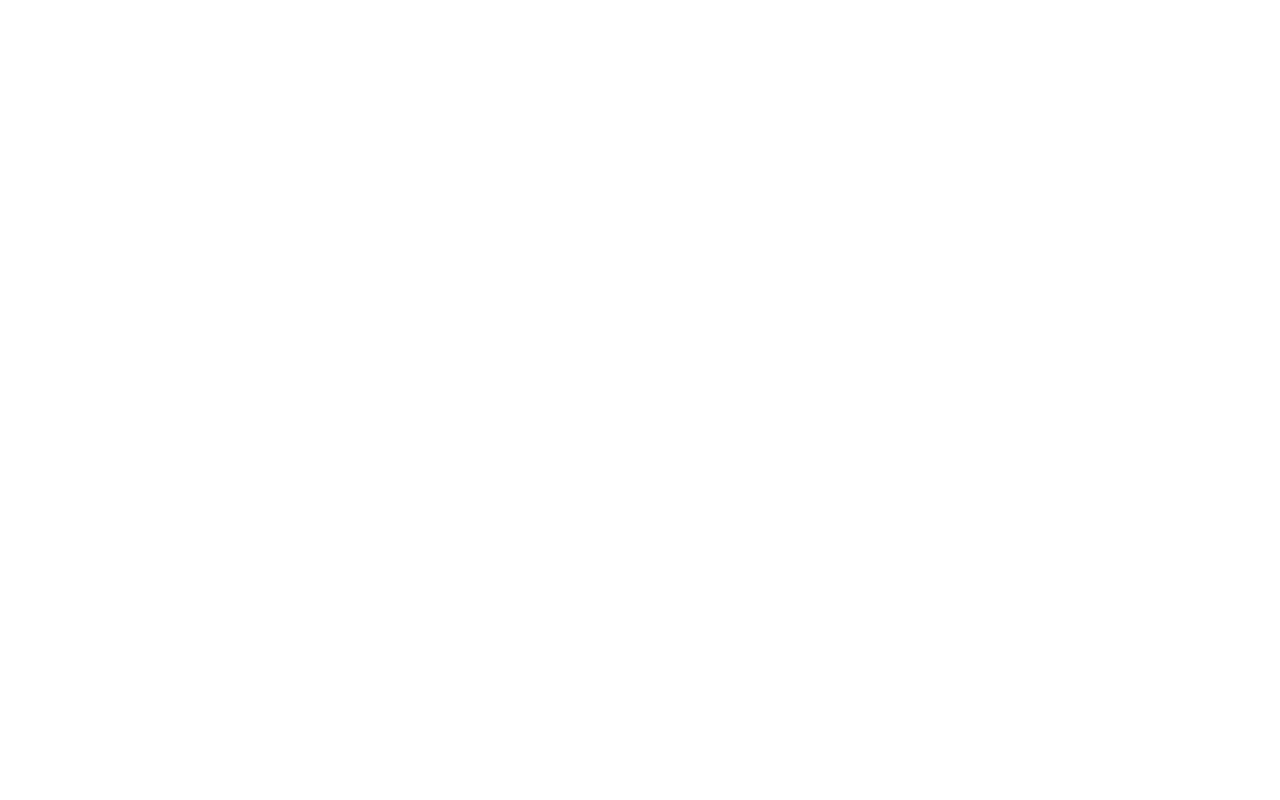
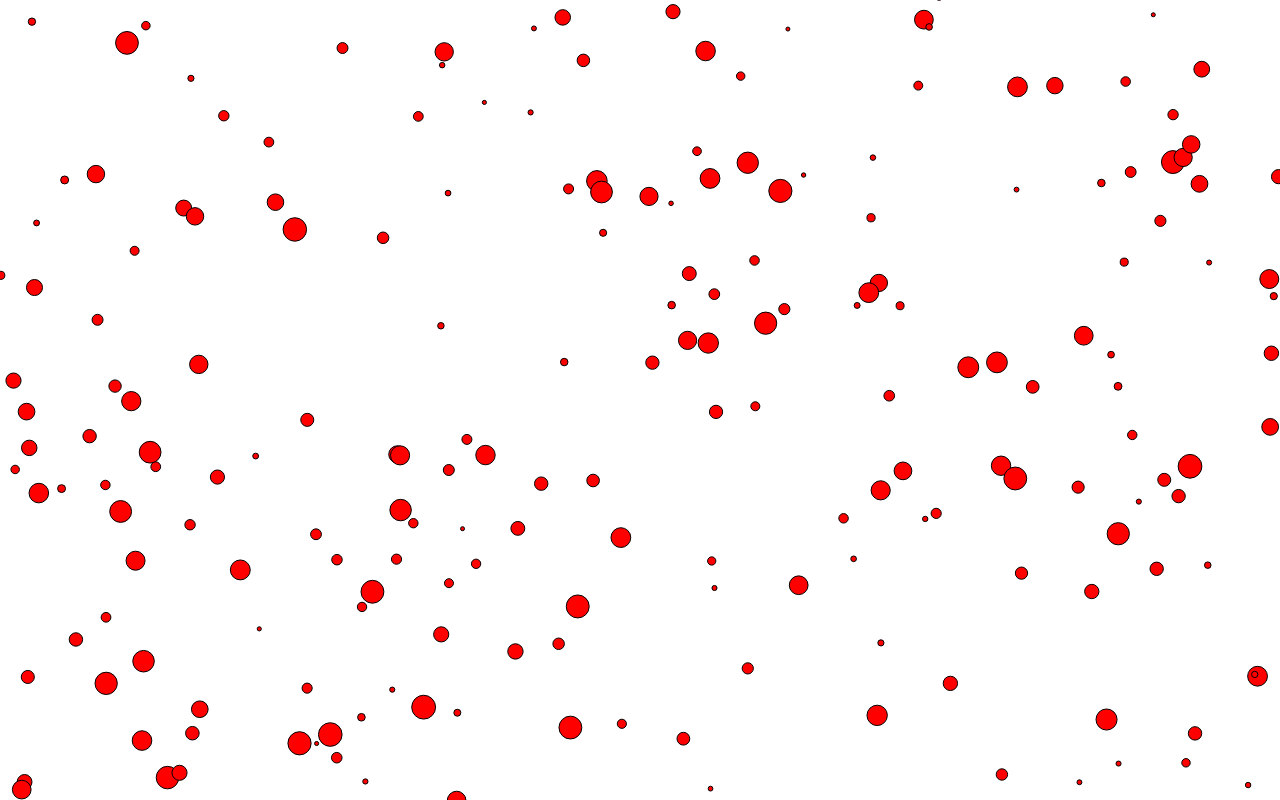
Before and after one commit to yes-im-harsh/html-canvas, a plain HTML site: page index.html in a window 1280 px wide. Drawn offline with Linux system fonts and the light colour scheme.

Commit message:
Particles System Implemented

```diff
--- a/index.html
+++ b/index.html
@@ -1,12 +1,15 @@
 <!DOCTYPE html>
 <html lang="en">
-<head>
- <meta charset="UTF-8">
- <meta http-equiv="X-UA-Compatible" content="IE=edge">
- <meta name="viewport" content="width=device-width, initial-scale=1.0">
- <title>Canvas Design</title>
-</head>
-<body>
+  <head>
+    <meta charset="UTF-8" />
+    <meta http-equiv="X-UA-Compatible" content="IE=edge" />
+    <meta name="viewport" content="width=device-width, initial-scale=1.0" />
+    <link rel="stylesheet" href="style.css" />
+    <title>Canvas Design</title>
+  </head>
+  <body>
+    <canvas id="canvas1"></canvas>
 
-</body>
+    <script src="script.js"></script>
+  </body>
 </html>
--- a/script.js
+++ b/script.js
@@ -0,0 +1,56 @@
+const canvas = document.getElementById("canvas1");
+const ctx = canvas.getContext("2d");
+canvas.width = window.innerWidth;
+canvas.height = window.innerHeight;
+let numberOfParticles = 200;
+const particlesArray = [];
+
+class Particle {
+  constructor() {
+    this.x = Math.random() * canvas.width;
+    this.y = Math.random() * canvas.height;
+    this.radius = Math.random() * 10 + 2;
+    this.speedX = Math.random() * 3 - 1.5;
+    this.speedY = Math.random() * 3 - 1.5;
+  }
+  draw() {
+    ctx.beginPath();
+    ctx.arc(this.x, this.y, this.radius, 0, Math.PI * 2);
+    ctx.fillStyle = "red";
+    ctx.fill();
+    ctx.strokeStyle = "black";
+    ctx.stroke();
+  }
+  update() {
+    this.x += this.speedX;
+    this.y += this.speedY;
+    if (this.x + this.radius > canvas.width || this.x - this.radius < 0) {
+      this.speedX = -this.speedX;
+    }
+    if (this.y + this.radius > canvas.height || this.y + this.radius < 0) {
+      this.speedY = -this.speedY;
+    }
+    this.draw();
+  }
+}
+function init() {
+  for (let i = 0; i < numberOfParticles; i++) {
+    particlesArray.push(new Particle());
+  }
+}
+function animate() {
+  ctx.clearRect(0, 0, canvas.width, canvas.height);
+  for (let i = 0; i < particlesArray.length; i++) {
+    particlesArray[i].update();
+  }
+  requestAnimationFrame(animate);
+}
+init();
+animate();
+
+window.addEventListener("resize", function () {
+  canvas.width = window.innerWidth;
+  canvas.height = window.innerHeight;
+  particlesArray = [];
+  init();
+});
--- a/style.css
+++ b/style.css
@@ -0,0 +1,7 @@
+canvas {
+  width: 100%;
+  height: 100%;
+  position: absolute;
+  top: 0;
+  left: 0;
+}
```
